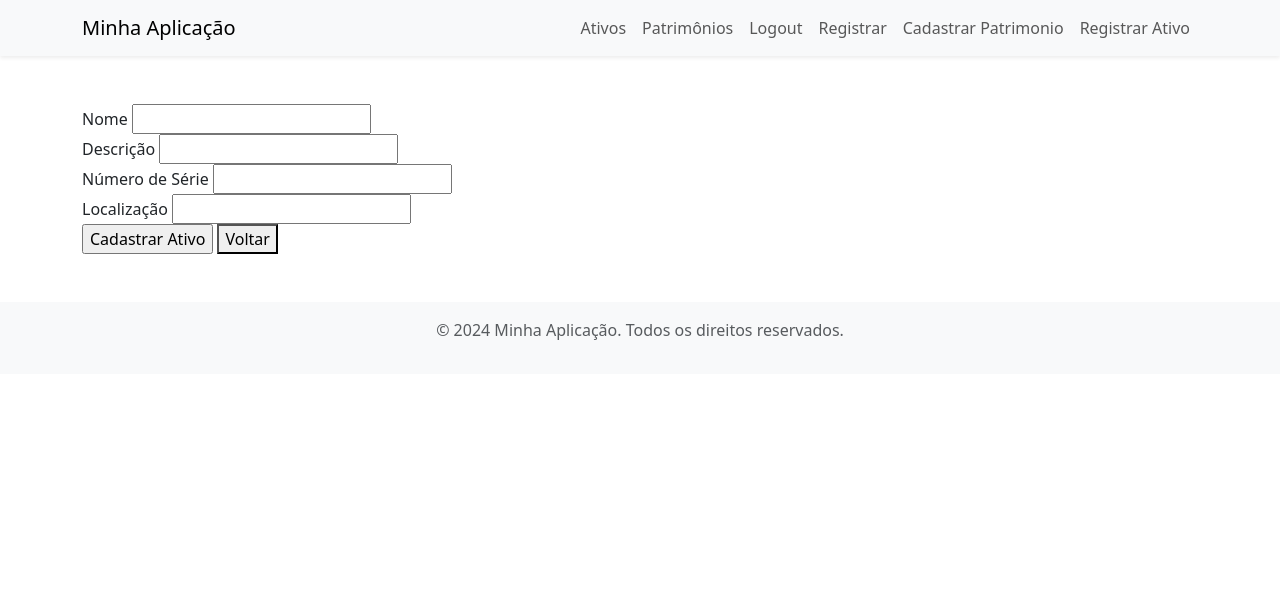
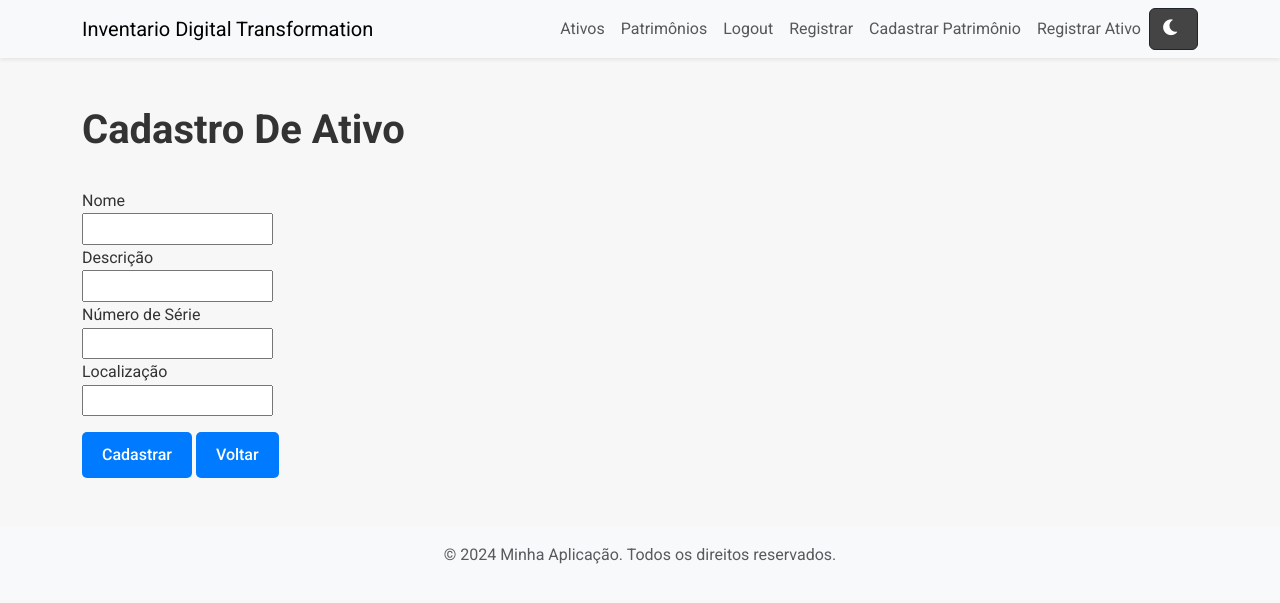
Before and after one commit to emiteli/InventarioTI, a Flask app: page /cadastro_ativos in a window 1280 px wide. Shown: the top 603 px of the page. Run offline with Flask 3, Linux system fonts and the light colour scheme; a user stored in the database is signed in.

Commit message:
Adicionando Syle.css

```diff
--- /dev/null
+++ b/static/css/style.css
@@ -0,0 +1,145 @@
+
+body {
+    background-color: #f7f7f7;
+    color: #333;
+    font-family: 'Roboto', sans-serif;
+    font-size: 16px;
+    line-height: 1.6;
+}
+
+h1, h2, h3, h4, h5, h6 {
+    color: #333;
+    font-family: 'Roboto', sans-serif;
+    font-weight: 700;
+}
+
+p, td, th, button {
+    font-family: 'Roboto', sans-serif;
+    font-weight: 400;
+}
+
+
+button.custom-btn {
+    background-color: #007bff;
+    color: white;
+    padding: 10px 20px;
+    border: none;
+    border-radius: 5px;
+    cursor: pointer;
+    font-size: 16px;
+    font-weight: 500;
+    transition: background-color 0.3s ease;
+}
+
+button.custom-btn:hover {
+    background-color: #0056b3;
+}
+
+
+.table-striped {
+    background-color: #ffffff;
+    border: 1px solid #ddd;
+}
+
+.table-striped tbody tr:nth-of-type(odd) {
+    background-color: #f2f2f2;
+}
+
+.table-striped tbody tr:nth-of-type(even) {
+    background-color: #e6e6e6;
+}
+
+.table-hover tbody tr:hover {
+    background-color: #f1f1f1;
+}
+
+.table-bordered th, .table-bordered td {
+    border: 1px solid #ddd;
+}
+
+.thead-dark th {
+    background-color: #343a40;
+    color: #fff;
+}
+
+
+.nav a {
+    color: #007bff;
+}
+
+
+button #dark-mode-icon {
+    margin-right: 5px;
+    font-size: 18px;
+}
+
+
+button.btn-dark {
+    background-color: #444;
+    color: #fff;
+}
+
+
+body.dark-mode {
+    background-color: #2e2e2e;
+    color: #e0e0e0;
+}
+
+
+body.dark-mode h1, body.dark-mode h2, body.dark-mode h3, body.dark-mode h4, body.dark-mode h5, body.dark-mode h6 {
+    color: #ffffff;
+}
+
+
+body.dark-mode p, body.dark-mode th, body.dark-mode td, body.dark-mode button {
+    color: #f0f0f0;
+}
+
+
+body.dark-mode button.custom-btn {
+    background-color: #444;
+    color: #f0f0f0;
+}
+
+body.dark-mode button.custom-btn:hover {
+    background-color: #666;
+}
+
+
+body.dark-mode .table-striped tbody tr:nth-of-type(odd) {
+    background-color: #444;
+}
+
+body.dark-mode .table-striped tbody tr:nth-of-type(even) {
+    background-color: #555;
+}
+
+body.dark-mode .table-hover tbody tr:hover {
+    background-color: #666;
+}
+
+body.dark-mode .table-bordered th, body.dark-mode .table-bordered td {
+    border: 1px solid #555;
+}
+
+body.dark-mode .thead-dark th {
+    background-color: #444;
+    color: #f0f0f0;
+}
+
+
+body.dark-mode tbody tr {
+    background-color: #3b3b3b;
+    color: #e0e0e0;
+}
+
+
+body.dark-mode .nav a {
+    color: #80bdff;
+}
+
+
+footer.dark-mode {
+    background-color: #252525;
+    color: #d0d0d0;
+}
--- a/templates/base.html
+++ b/templates/base.html
@@ -7,11 +7,13 @@
     <title>{% block title %}My Web App{% endblock %}</title>
     <link href="https://cdn.jsdelivr.net/npm/bootstrap@5.3.0-alpha1/dist/css/bootstrap.min.css" rel="stylesheet">
     <link rel="stylesheet" href="{{ url_for('static', filename='css/style.css') }}">
+    <link href="https://fonts.googleapis.com/css2?family=Roboto:wght@400;500;700&display=swap" rel="stylesheet">
+    <link rel="stylesheet" href="https://cdnjs.cloudflare.com/ajax/libs/font-awesome/6.0.0-beta3/css/all.min.css">
 </head>
 <body>
     <nav class="navbar navbar-expand-lg navbar-light bg-light shadow-sm">
         <div class="container">
-            <a class="navbar-brand" href="{{ url_for('routes.home') }}">Minha Aplicação</a>
+            <a class="navbar-brand" href="{{ url_for('routes.home') }}">Inventario Digital Transformation</a>
             <button class="navbar-toggler" type="button" data-bs-toggle="collapse" data-bs-target="#navbarNav" aria-controls="navbarNav" aria-expanded="false" aria-label="Toggle navigation">
                 <span class="navbar-toggler-icon"></span>
             </button>
@@ -31,7 +33,7 @@
                             <a class="nav-link" href="{{ url_for('routes.register') }}">Registrar</a>
                         </li>
                         <li class="nav-item">
-                            <a class="nav-link" href="{{ url_for('routes.cadastrar_patrimonio') }}">Cadastrar Patrimonio</a>
+                            <a class="nav-link" href="{{ url_for('routes.cadastrar_patrimonio') }}">Cadastrar Patrimônio</a>
                         </li>
                         <li class="nav-item">
                             <a class="nav-link" href="{{ url_for('routes.cadastro_ativos') }}">Registrar Ativo</a>
@@ -44,6 +46,9 @@
                             <a class="nav-link" href="{{ url_for('routes.register') }}">Registrar</a>
                         </li>
                     {% endif %}
+                    <button id="toggle-dark-mode" class="btn btn-dark">
+                        <i class="fas fa-moon" id="dark-mode-icon"></i>
+                    </button>
                 </ul>
             </div>
         </div>
@@ -71,5 +76,31 @@
         </div>
     </footer>
     <script src="https://cdn.jsdelivr.net/npm/bootstrap@5.3.0-alpha1/dist/js/bootstrap.bundle.min.js"></script>
+
+    <script>
+        const toggleButton = document.getElementById('toggle-dark-mode');
+        const darkModeIcon = document.getElementById('dark-mode-icon');
+
+        const currentMode = localStorage.getItem('dark-mode');
+        if (currentMode === 'enabled') {
+            document.body.classList.add('dark-mode');
+            darkModeIcon.classList.remove('fa-moon');
+            darkModeIcon.classList.add('fa-sun');
+        }
+
+        toggleButton.addEventListener('click', function () {
+            document.body.classList.toggle('dark-mode');
+
+            if (document.body.classList.contains('dark-mode')) {
+                localStorage.setItem('dark-mode', 'enabled');
+                darkModeIcon.classList.remove('fa-moon');
+                darkModeIcon.classList.add('fa-sun');
+            } else {
+                localStorage.setItem('dark-mode', 'disabled');
+                darkModeIcon.classList.remove('fa-sun');
+                darkModeIcon.classList.add('fa-moon');
+            }
+        });
+    </script>
 </body>
 </html>
--- a/templates/cadastrar_patrimonio.html
+++ b/templates/cadastrar_patrimonio.html
@@ -25,7 +25,7 @@
     <div class="form-group">
         {{ form.modelo.label }} {{ form.modelo(class_='form-control') }}
     </div>
-    <button type="submit" class="btn btn-primary">Cadastrar Patrimônio</button>
-    <button onclick="window.history.back()">Voltar</button>
+    <button type="submit" class="custom-btn">Cadastrar Patrimônio</button>
+    <button onclick="window.history.back()" class="custom-btn">Voltar</button>
 </form>
 {% endblock %}
--- a/templates/cadastro_ativos.html
+++ b/templates/cadastro_ativos.html
@@ -1,13 +1,27 @@
 {% extends 'base.html' %}
 
 {% block content %}
+<h1>Cadastro De Ativo</h1>
 <form method="POST">
-    {{ form.hidden_tag() }}
-    {{ form.nome.label }} {{ form.nome() }}<br>
-    {{ form.descricao.label }} {{ form.descricao() }}<br>
-    {{ form.numero_serie.label }} {{ form.numero_serie() }}<br>
-    {{ form.localizacao.label }} {{ form.localizacao() }}<br>
-    {{ form.submit() }}
-    <button onclick="window.history.back()">Voltar</button>
+    {{ form.hidden_tag() }}<br>
+    <div class="form-group">
+        {{ form.nome.label }}<br>
+        {{ form.nome() }}<br>
+    </div>
+    <div class="form-group">
+        {{ form.descricao.label }}<br>
+        {{ form.descricao() }}<br>
+    </div>
+    <div class="form-group">
+        {{ form.numero_serie.label }}<br>
+        {{ form.numero_serie() }}<br>
+    </div>
+    <div class="form-group">
+        {{ form.localizacao.label }} <br>
+        {{ form.localizacao() }}<br>
+    </div>
+    <p></p>
+    <button type="submit" class="custom-btn"> Cadastrar </button>
+    <button onclick="window.history.back()" class="custom-btn">Voltar</button>
 </form>
 {% endblock %}
--- a/templates/listar_patrimonios.html
+++ b/templates/listar_patrimonios.html
@@ -4,7 +4,7 @@
 {% block content %}
 <div class="my-4">
     <h1 class="text-center">Lista de Patrimônios</h1>
-    <table class="table table-hover table-bordered mt-4">
+    <table class="table table-hover table-striped table-bordered mt-4">
         <thead class="thead-dark">
             <tr>
                 <th>Placa de Patrimônio</th>
--- a/templates/login.html
+++ b/templates/login.html
@@ -11,7 +11,7 @@
             {{ form.password.label }}<br>
             {{ form.password(size=32) }}
         </p>
-        <p>{{ form.submit() }}</p>
+        <button type="submit" class="custom-btn"> Login </button>
     </form>
     <p>Não tem uma conta? <a href="{{ url_for('routes.register') }}">Cadastre-se aqui</a></p>
 {% endblock %}
```
Also changed, not shown: templates/register.html (+5 -5 lines).
